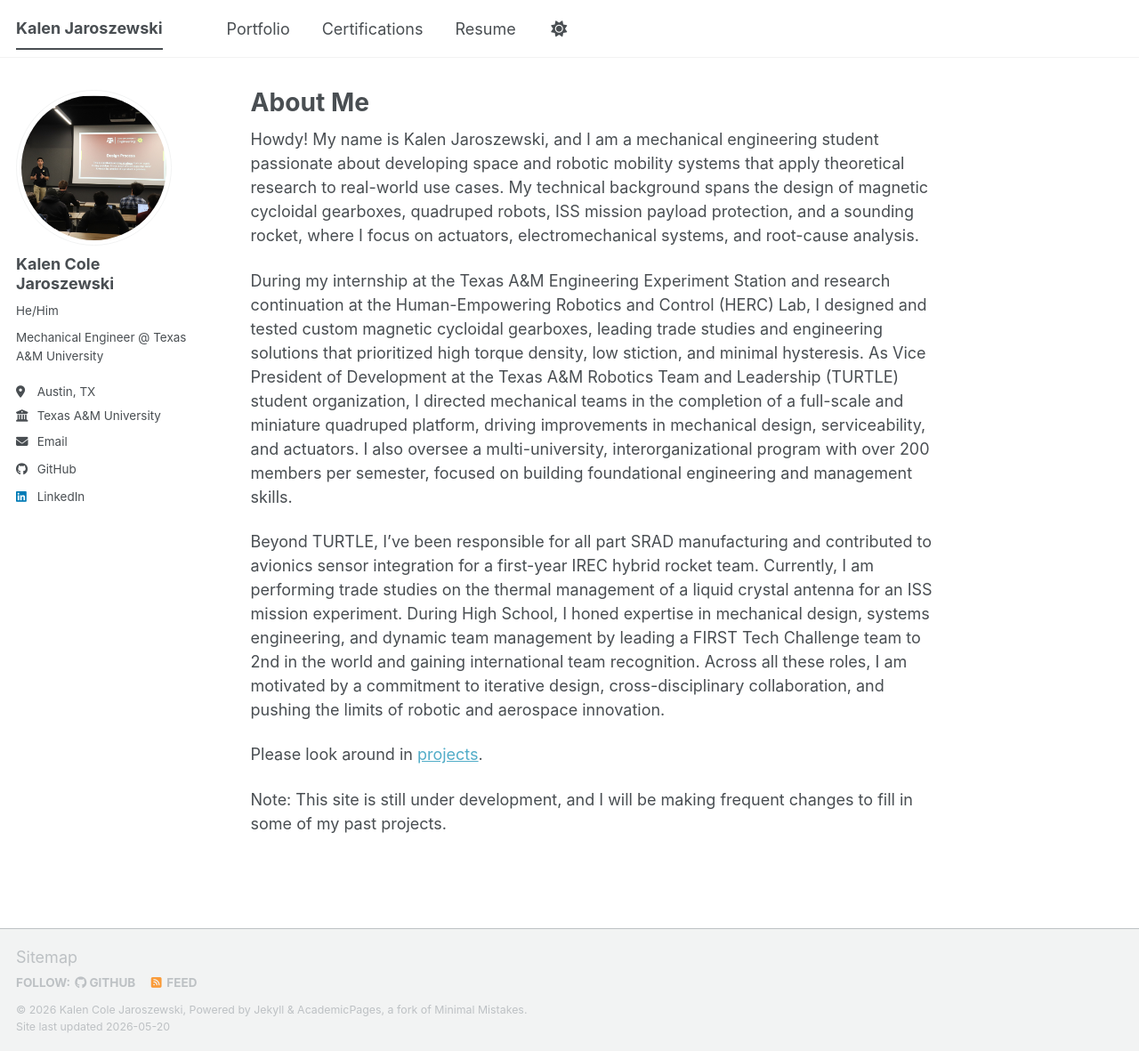
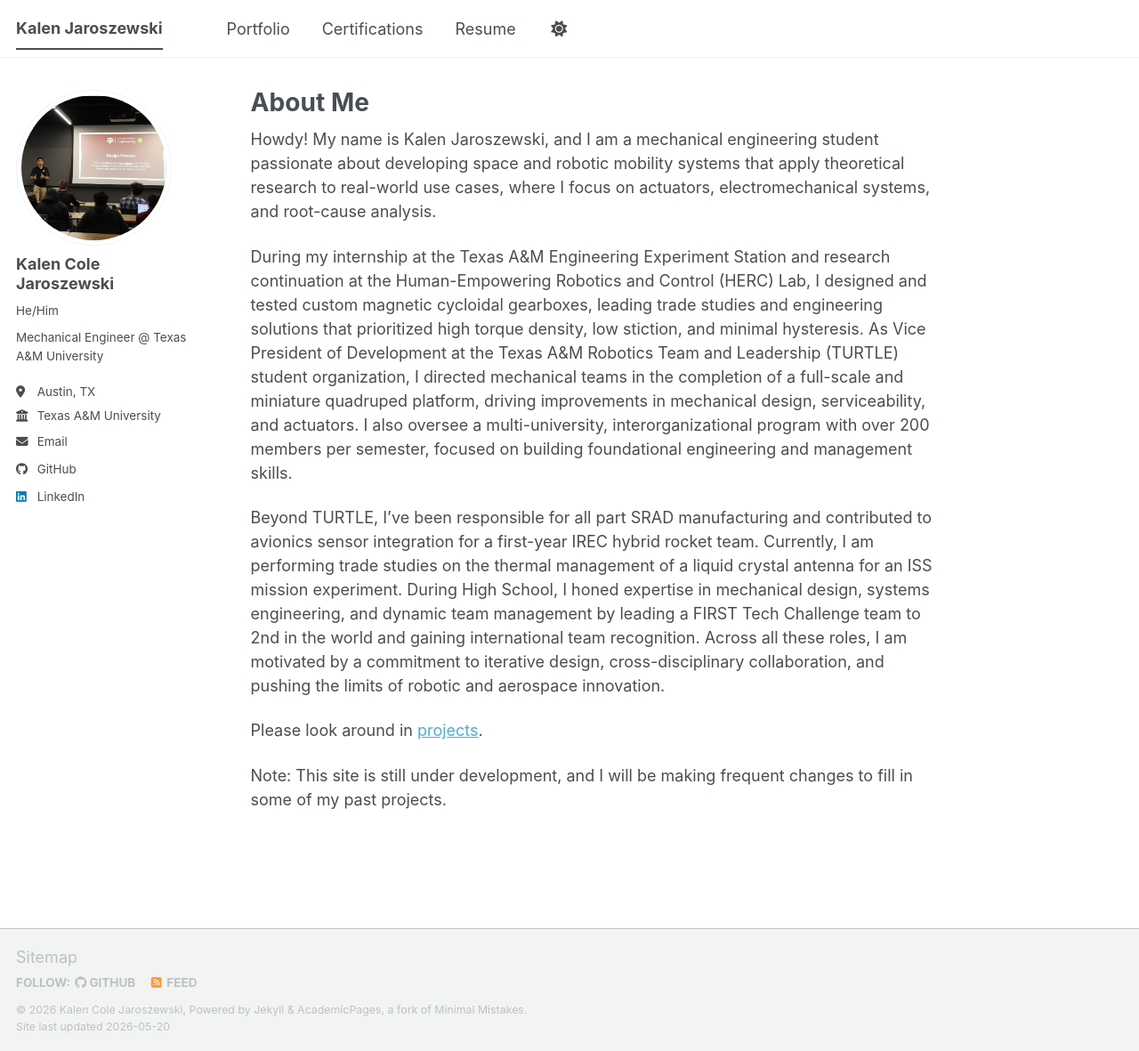
Before and after one commit to kcjsports/kcjsports.github.io, a Jekyll site: the page built from _pages/about.md, in a window 1280 px wide and 1181 px high. Shown: the whole window at 89% size. Built offline with Jekyll 4.4.1, drawn with Linux system fonts in a browser that asks for light colours; a script bundle is joined from its source files by our own code; library files that are not in the unit come from our copies.

```diff
--- a/_pages/about.md
+++ b/_pages/about.md
@@ -8,7 +8,7 @@ redirect_from:
 ---
 
 Howdy!
-My name is Kalen Jaroszewski, and I am a mechanical engineering student passionate about developing space and robotic mobility systems that apply theoretical research to real-world use cases. My technical background spans the design of magnetic cycloidal gearboxes, quadruped robots, ISS mission payload protection, and a sounding rocket, where I focus on actuators, electromechanical systems, and root-cause analysis.
+My name is Kalen Jaroszewski, and I am a mechanical engineering student passionate about developing space and robotic mobility systems that apply theoretical research to real-world use cases, where I focus on actuators, electromechanical systems, and root-cause analysis.
 
 During my internship at the Texas A&M Engineering Experiment Station and research continuation at the Human-Empowering Robotics and Control (HERC) Lab, I designed and tested custom magnetic cycloidal gearboxes, leading trade studies and engineering solutions that prioritized high torque density, low stiction, and minimal hysteresis. As Vice President of Development at the Texas A&M Robotics Team and Leadership (TURTLE) student organization, I directed mechanical teams in the completion of a full-scale and miniature quadruped platform, driving improvements in mechanical design, serviceability, and actuators. I also oversee a multi-university, interorganizational program with over 200 members per semester, focused on building foundational engineering and management skills.
 
```
Also changed, not shown: _portfolio/1_QUAD.md (+4 -0 lines), _portfolio/2_Hatchling.md (+2 -2 lines), 2 other files.
